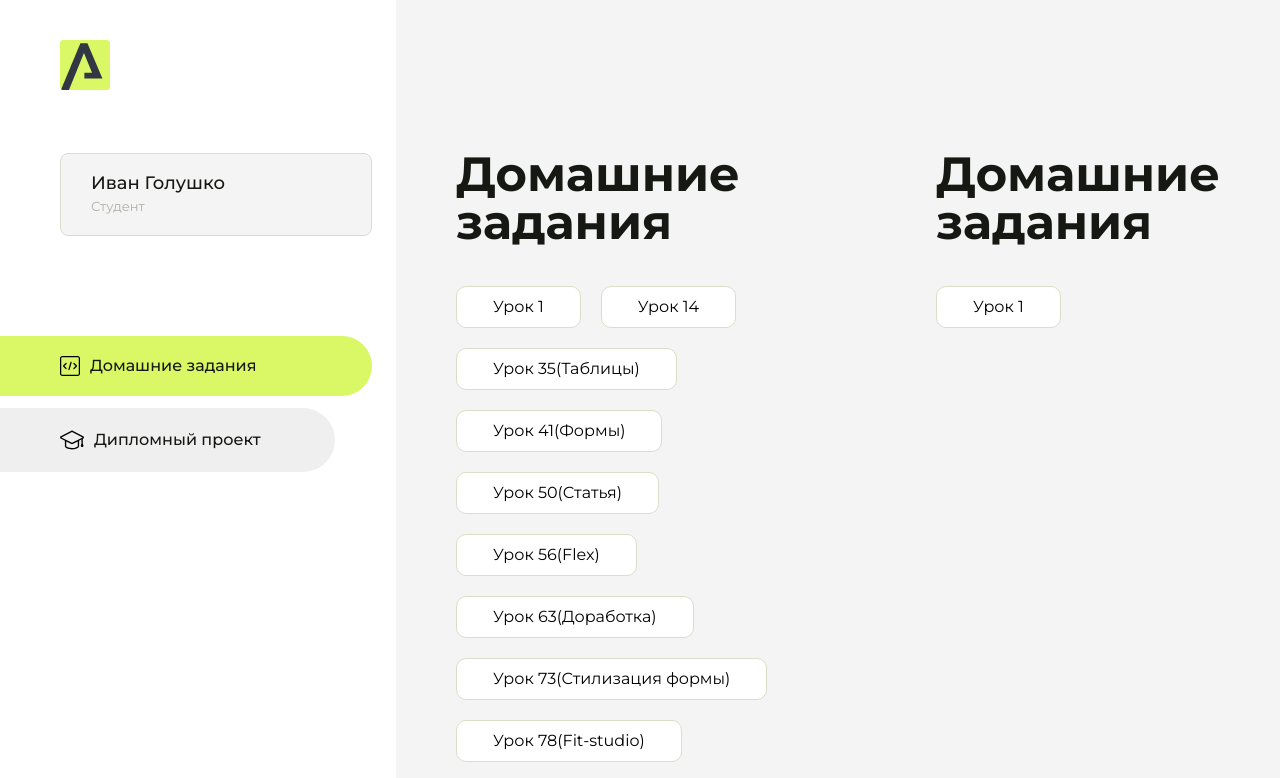
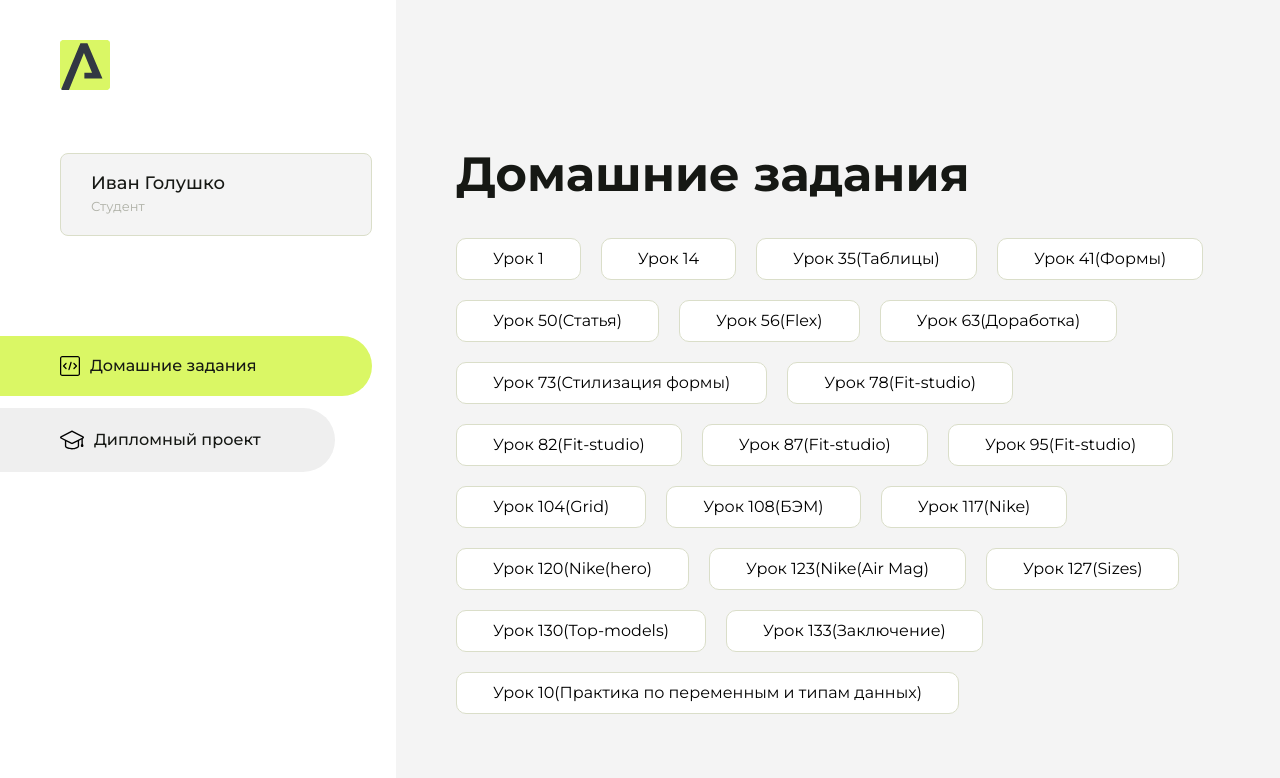
Before and after one commit to Impluse2/homeworks, a plain HTML site: page index.html in a window 1280 px wide. Shown: the top 778 px of the page. Drawn offline with Linux system fonts and the light colour scheme.

Commit message:
Update index.html

```diff
--- a/index.html
+++ b/index.html
@@ -152,6 +152,9 @@
                      <li class="content__list-item">
                         <a href="nike/index.html">Урок 133(Заключение)</a>
                     </li>
+                     <li class="content__list-item">
+                        <a href="3/index.html">Урок 10(Практика по переменным и типам данных)</a>
+                    </li>
                 </ul>
             </div>
             <div class="content__block hidden" id="diplomBlock">
@@ -169,18 +172,6 @@
             </div>
         </div>
     </div>
-    <div class="content">
-        <div class="container">
-            <div class="content__block" id="tasksBlock">
-                <div class="content__title">Домашние задания</div>
-                <ul class="content__list">
-                    <li class="content__list-item">
-                        <a href="hellow-aroken/index.html">Урок 1</a>
-                    </li>
-                </ul>
-            </div>
-        </div>
-    </div>
 </div>
 <script src="src/index.js"></script>
 </body>
```
